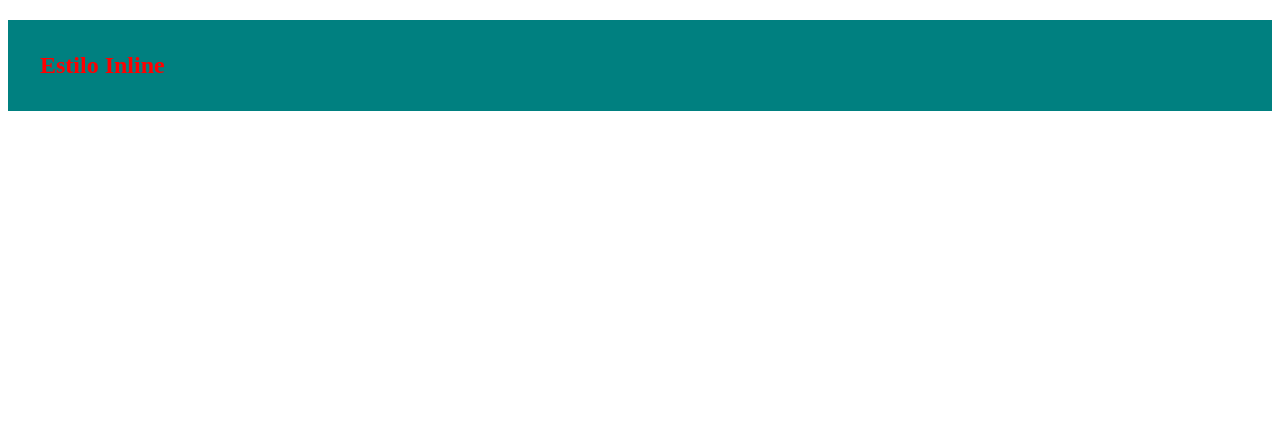
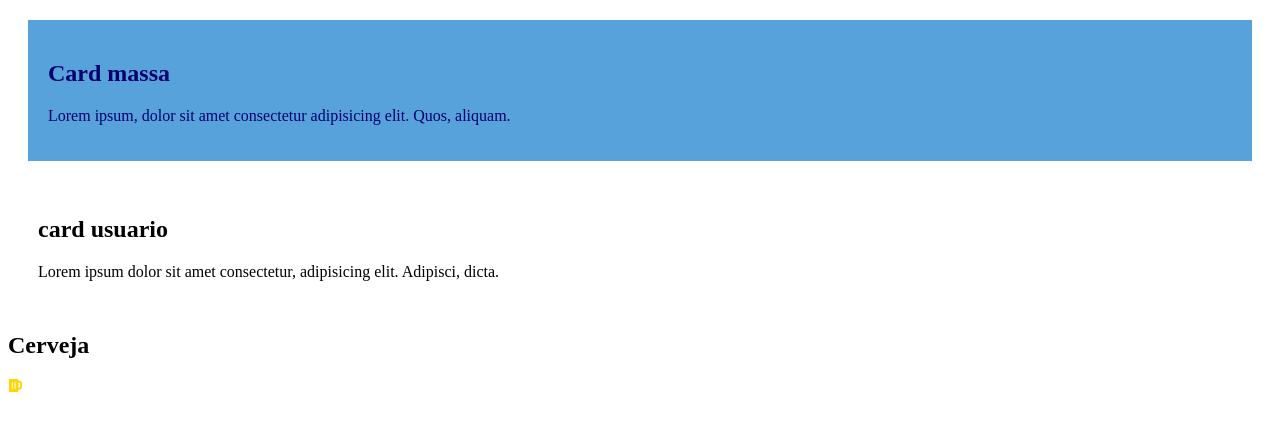
Before and after one commit to TnAdan-Dev/projetoReactVite, a React (Vite) app: page / in a window 1280 px wide. Shown: the top 430 px of the page. Built offline with nearby package versions, Linux system fonts and the light colour scheme.

Commit message:
uns estilos ai

```diff
--- a/package.json
+++ b/package.json
@@ -11,7 +11,8 @@
   },
   "dependencies": {
     "react": "^18.3.1",
-    "react-dom": "^18.3.1"
+    "react-dom": "^18.3.1",
+    "react-icons": "^5.4.0"
   },
   "devDependencies": {
     "@eslint/js": "^9.17.0",
--- a/src/App.jsx
+++ b/src/App.jsx
@@ -1,69 +1,16 @@
-import React from 'react'
+import React from "react";
+import IconComponent from "./components/IconComponent";
+import ProfileCard from "./components/ProfileCard";
+import StyleCard from "./components/StyleCard";
 
 const App = () => {
-
-  const styles = {
-    color: 'red', backgroundColor: 'teal', padding: "2rem"
-  }
-
   return (
     <section>
-      <h1 style={ styles }>Estilo Inline</h1>
+      <StyleCard />
+      <ProfileCard />
+      <IconComponent />
     </section>
-  )
-}
+  );
+};
 
-export default App
-
-
-
-
-
-
-
-
-
-
-
-
-
-
-
-
-// import React from 'react'
-// import Greeting2 from './components/Greeting2'
-// import UserStatus from './components/UserStatus'
-// import Weather from './components/Weather'
-
-// const App = () => {
-//   return (
-//     <section>
-//       <Weather/>
-//       <UserStatus loggedIn ={true} isAdmin = {false}/>
-//       <Greeting2 timeOfDay = "manha"/>
-//     </section>
-//   )
-// }
-
-// export default App
-
-
-
-// import React from "react";
-
-
-
-// const ValidPassword = () => <h1>Senha Valida</h1>
-// const InvalidPassword = () => <h1>Senha Invalida</h1>
-
-// const Password = ({isValid}) => {
-//   return isValid ? <ValidPassword/> : <InvalidPassword/>;
-// }
-
-// const App = () => {
-//   return (
-//     <Password isValid ={true}/>
-//   );
-// };
-
-// export default App;
+export default App;
--- /dev/null
+++ b/src/components/IconComponent.jsx
@@ -0,0 +1,13 @@
+import React from "react";
+import { FaBeer } from "react-icons/fa";
+
+const IconComponent = () => {
+  return (
+    <div>
+      <h1>Cerveja</h1>
+      <FaBeer style={{ fontSize: 15, color: "gold" }} />
+    </div>
+  );
+};
+
+export default IconComponent;
--- /dev/null
+++ b/src/components/ProfileCard.jsx
@@ -0,0 +1,22 @@
+import React from "react";
+
+const ProfileCard = () => {
+  const styles = {
+    backroundColor: 'lightgray',
+    padding: 15,
+    margin: 15,
+    color: "black",
+  };
+
+  return (
+    <div style={styles}>
+      <h1>card usuario</h1>
+      <p>
+        Lorem ipsum dolor sit amet consectetur, adipisicing elit. Adipisci,
+        dicta.
+      </p>
+    </div>
+  );
+};
+
+export default ProfileCard;
--- /dev/null
+++ b/src/components/StyleCard.jsx
@@ -0,0 +1,21 @@
+import React from "react";
+
+const StyleCard = () => {
+  return (
+    <div
+      style={{
+        backgroundColor: "#58a2db",
+        padding: 20,
+        margin: 20,
+        color: "#02006e",
+      }}
+    >
+      <h1>Card massa</h1>
+      <p>
+        Lorem ipsum, dolor sit amet consectetur adipisicing elit. Quos, aliquam.
+      </p>
+    </div>
+  );
+};
+
+export default StyleCard;
--- /dev/null
+++ b/src/index.css
@@ -0,0 +1,18 @@
+* {
+    padding: 0;
+    margin: 0;
+    box-sizing: border-box;
+}
+body{
+    background: rgb(107, 181, 32);
+    display: flex;
+    justify-content: center;
+    align-items: center;
+    height: 100vh;
+}
+
+h1 {
+    font-family: sans-serif;
+    border: 2px solid #ccc;
+    padding: 20px;
+}
```
Also changed, not shown: 1 other file (tests, documents, lock files or other folders).
